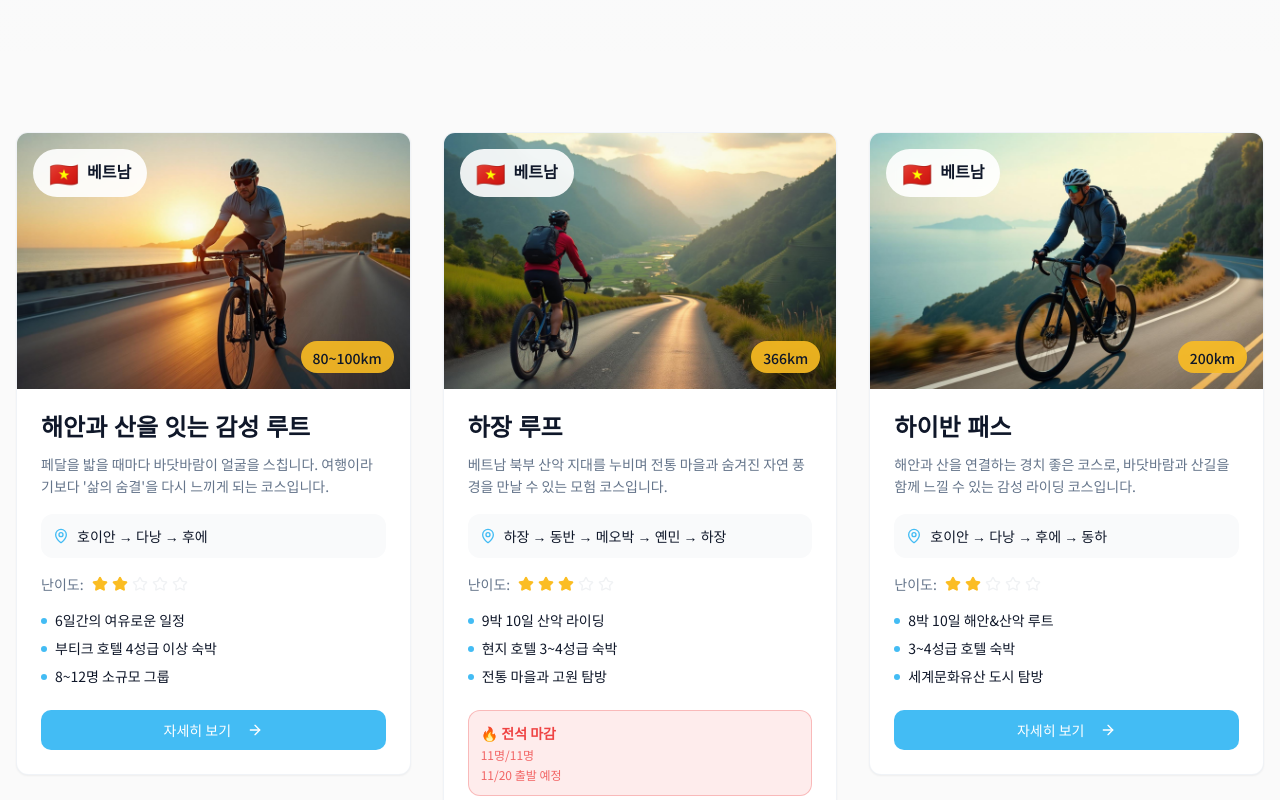
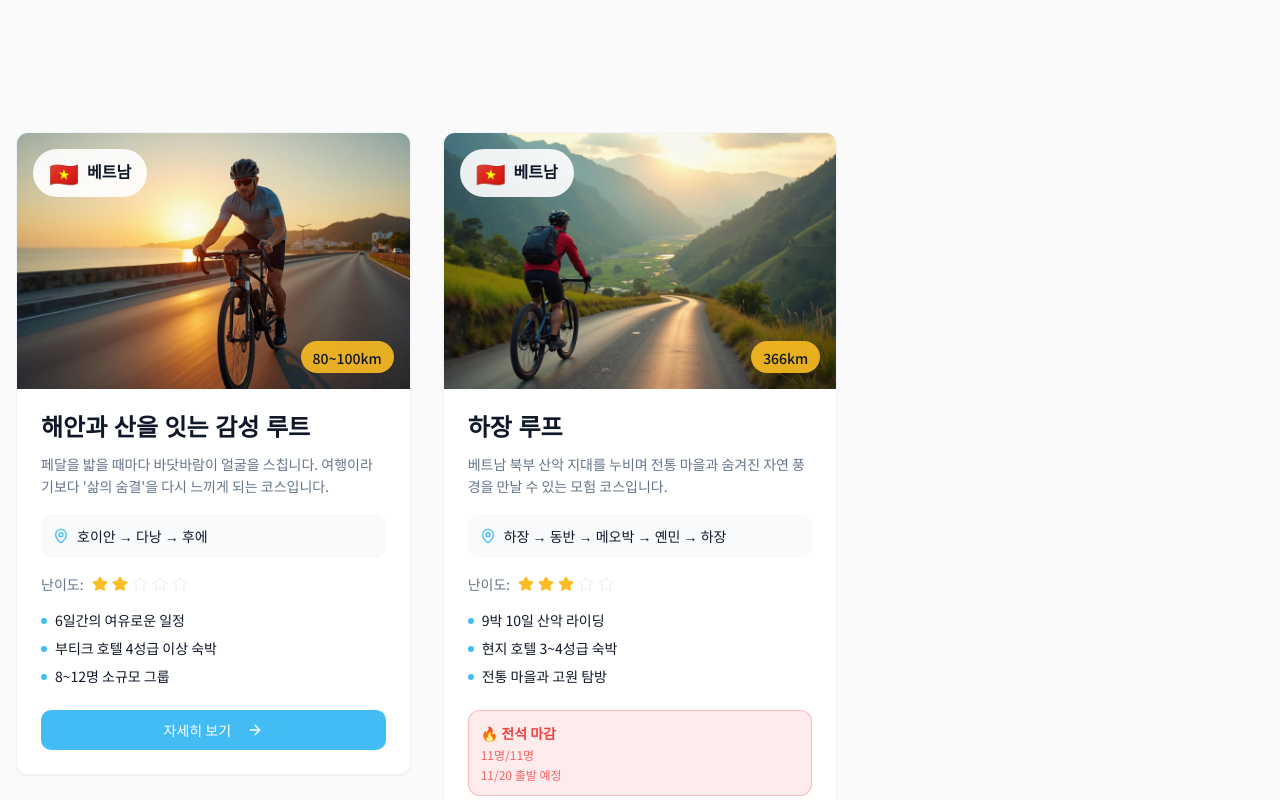
Before and after one commit to flowacademy-web/jancha-road-journeys, a React (Vite) app: page /vietnam in a window 1280 px wide. Shown: the part 440-1240 px from the top of the page. Built offline with nearby package versions, Linux system fonts and the light colour scheme; the HTML template or start-up script is replaced by a standard one.

Commit message:
Remove Hai Van Pass card

```diff
--- a/src/pages/Vietnam.tsx
+++ b/src/pages/Vietnam.tsx
@@ -3,7 +3,6 @@ import DestinationCard from "@/components/DestinationCard";
 import Footer from "@/components/Footer";
 import beachRouteImage from "@/assets/vietnam-beach-route.jpg";
 import haGiangImage from "@/assets/vietnam-ha-giang.jpg";
-import haiVanImage from "@/assets/vietnam-hai-van.jpg";
 
 const Vietnam = () => {
   const courses = [
@@ -40,22 +39,6 @@ const Vietnam = () => {
       ],
       fullyBooked: true,
       departureDate: "11/20",
-    },
-    {
-      country: "베트남",
-      flag: "🇻🇳",
-      title: "하이반 패스",
-      description: "해안과 산을 연결하는 경치 좋은 코스로, 바닷바람과 산길을 함께 느낄 수 있는 감성 라이딩 코스입니다.",
-      route: "호이안 → 다낭 → 후에 → 동하",
-      distance: "200km",
-      difficulty: 2,
-      image: haiVanImage,
-      link: "/vietnam/hai-van",
-      highlights: [
-        "8박 10일 해안&산악 루트",
-        "3~4성급 호텔 숙박",
-        "세계문화유산 도시 탐방",
-      ],
     },
   ];
 
```
